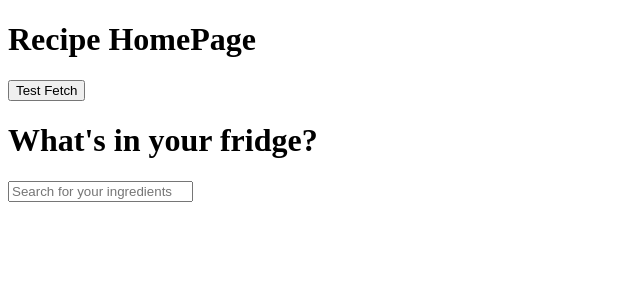
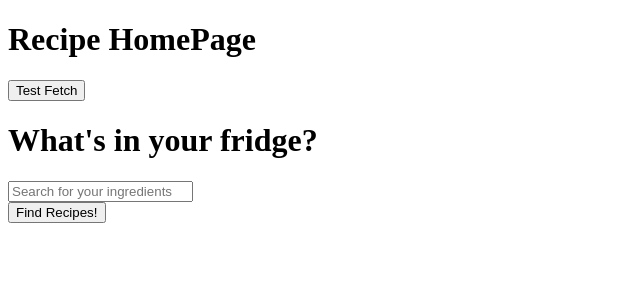
Before and after one commit to alexalfadel/recipeSearch, a React (Create React App) app: page / in a window 1280 px wide. Shown: the top 300 px of the page, without its empty margins (0-640 px from the left). Built offline with nearby package versions, Linux system fonts and the light colour scheme; no server answers.

Commit message:
can update selected ingredients

```diff
--- a/src/components/SearchPage/index.js
+++ b/src/components/SearchPage/index.js
@@ -45,7 +45,17 @@ function SearchPage() {
     searchIngredients.push(ingredientElement);
   }
 
-//   console.log(selectedIngredients, "----selectedIngredients");
+  console.log(selectedIngredients, "----selectedIngredients");
+
+  const selectedIngredientsElements = selectedIngredients.forEach((ingredient) => {
+    return (
+      <li>{ingredient}</li>
+    )
+  })
+
+  const findRecipes = () => {
+
+  }
 
   return (
     <div>
@@ -67,8 +77,10 @@ function SearchPage() {
             }
           }}
         ></input>
-        <div>{searchIngredients}</div>
-        <div></div>
+        <div>{selectedIngredients}</div>
+        <div>
+          <button>Find Recipes!</button>
+        </div>
       </form>
     </div>
   );
```
